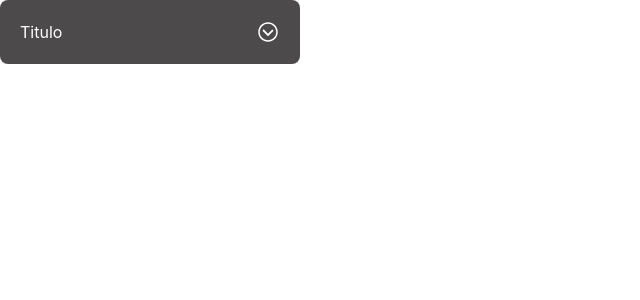
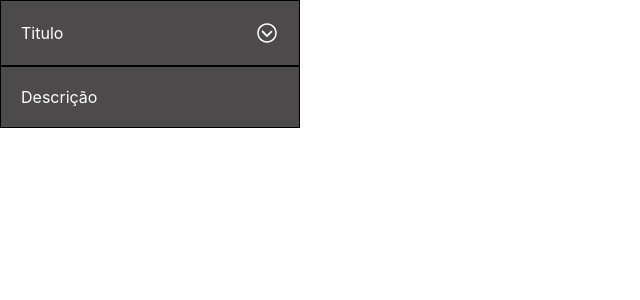
Before and after one commit to lucasgabriel2806/react-projects, a React (Create React App) app: page / in a window 1280 px wide. Both pictures are taken after a click on the icon 268 px from the left and 32 px from the top of the page. Shown: the top 300 px of the page, without its empty margins (0-640 px from the left). Built offline with nearby package versions, Linux system fonts and the light colour scheme.

Commit message:
Finalizando prototipo

```diff
--- a/src/components/accordian/Accordian.jsx
+++ b/src/components/accordian/Accordian.jsx
@@ -1,13 +1,17 @@
 import { useState } from 'react';
 
-import { IoIosArrowDropdown } from "react-icons/io";
+import { IoIosArrowDropdown } from 'react-icons/io';
 
 import './styles.css';
 
 function Accordian() {
 
     function accordianOpen() {
-        alert('Chamando função');
+
+        const description = document.getElementById('description');
+
+        description.classList.toggle('hidden');
+
     }
 
     const [selected, setSelected] = useState(null);
@@ -18,11 +22,19 @@ function Accordian() {
 
             <div className='accordian'>
 
-                <p>
-                    Titulo
+                <div className='title'>
+
+                    <p>
+                        Titulo
+                    </p>
+
+                    <IoIosArrowDropdown className='icon' onClick={accordianOpen} />
+
+                </div>
+
+                <p class='description hidden' id='description'>
+                    Descrição
                 </p>
-
-                <IoIosArrowDropdown className='icon' onClick={accordianOpen} />
 
             </div>
 
--- a/src/components/accordian/styles.css
+++ b/src/components/accordian/styles.css
@@ -5,6 +5,15 @@
 }
 
 .accordian {
+
+}
+
+.icon {
+    font-size: 1.5em;
+}
+
+.title {
+
     display: flex;
     justify-content: space-between;
     align-items: center;
@@ -13,9 +22,21 @@
     color: white;
     width: 300px;
     padding: 20px;
-    border-radius: 8px;
+    border: 1px solid black;
+
 }
 
-.icon {
-    font-size: 1.5em;
+.description {
+
+    background: #4c4a4a;
+    color: white;
+
+    width: 300px;
+    padding: 20px;
+    border: 1px solid black;
+
 }
+
+.hidden {
+    display: none;
+}
```
